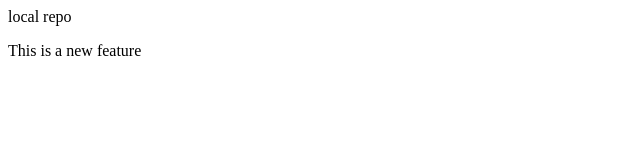
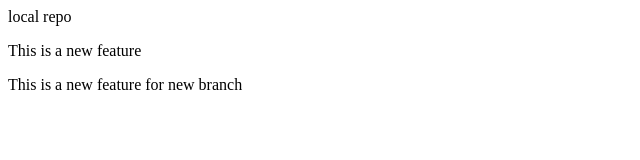
Before and after one commit to Fardeen2003/localrepo, a plain HTML site: page index.html in a window 1280 px wide. Shown: the whole page, without its empty margins (0-640 px from the left). Drawn offline with Linux system fonts and the light colour scheme.

Commit message:
add new feature in new branch

```diff
--- a/index.html
+++ b/index.html
@@ -1,2 +1,3 @@
 <P>local repo</P>
 <p>This is a new feature</p>
+<p>This is a new feature for new branch</p>
```
